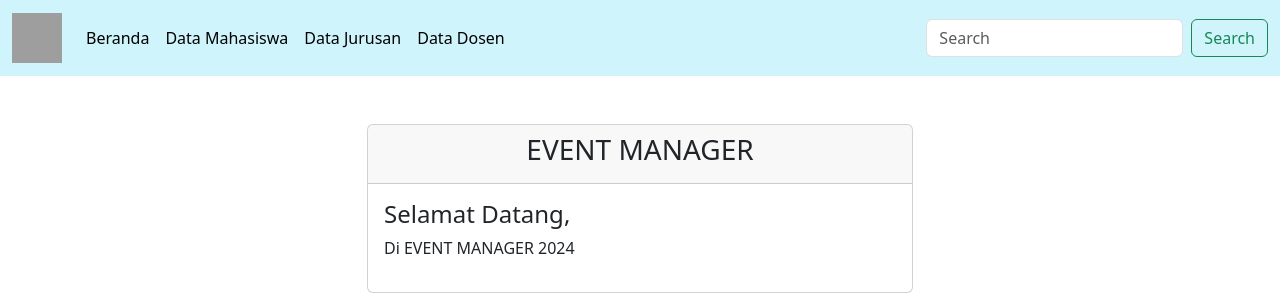
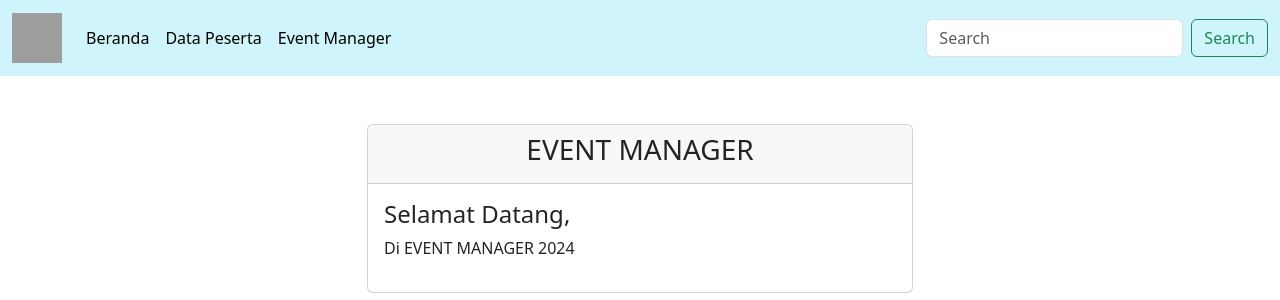
Before and after one commit to ihwanariga07/UTS, a PHP site: page / in a window 1280 px wide. Shown: the top 300 px of the page. Run offline with PHP 8.4, Linux system fonts and the light colour scheme; grey boxes are pictures that could not be loaded.

Commit message:
merubah navbar

```diff
--- a/navbar.php
+++ b/navbar.php
@@ -11,13 +11,10 @@
           <a class="nav-link active" aria-current="page" href="/UTS_IHWAN/index.php">Beranda</a>
         </li>
         <li class="nav-item">
-          <a class="nav-link active" aria-current="page" href="#">Data Mahasiswa</a>
+          <a class="nav-link active" aria-current="page" href="#">Data Peserta</a>
         </li>
         <li class="nav-item">
-          <a class="nav-link active" aria-current="page" href="/PROJECT/modul-jurusan/index.php">Data Jurusan</a>
-        </li>
-        <li class="nav-item">
-          <a class="nav-link active" aria-current="page" href="#">Data Dosen</a>
+          <a class="nav-link active" aria-current="page" href="/UTS_IHWAN/modul-jurusan/index.php">Event Manager</a>
         </li>
 
       </ul>
```
